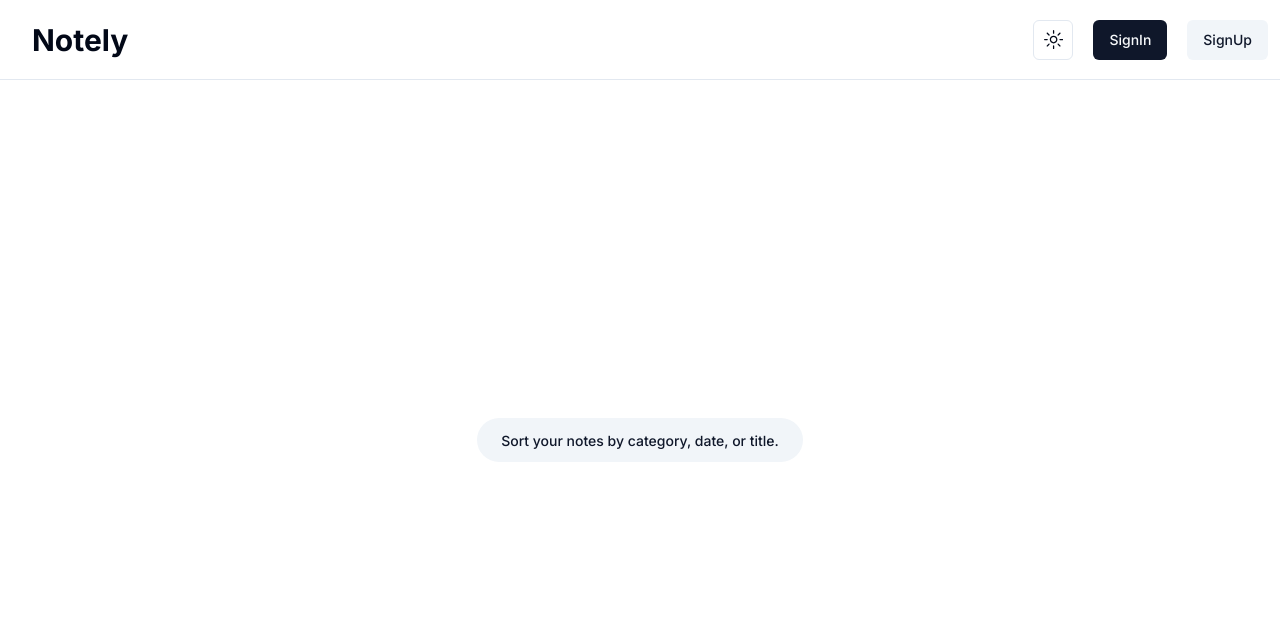
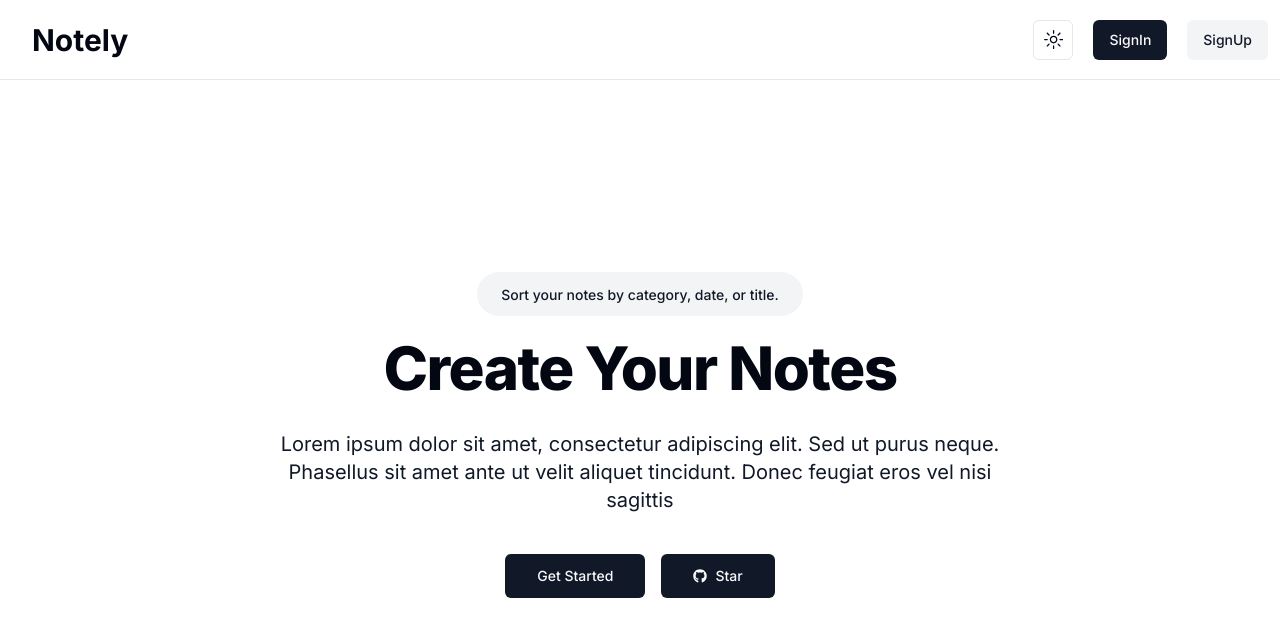
Before and after one commit to victorpreston/Notely, a Next.js app: page / in a window 1280 px wide. Shown: the top 636 px of the page. Built offline with nearby package versions, Linux system fonts and the light colour scheme; no server answers.

Commit message:
[v1]: Notely

```diff
--- a/app/globals.css
+++ b/app/globals.css
@@ -2,67 +2,53 @@
 @tailwind components;
 @tailwind utilities;
 
+
+
+
 @layer base {
   :root {
     --background: 0 0% 100%;
-    --foreground: 222.2 84% 4.9%;
-
+    --foreground: 224 71.4% 4.1%;
     --card: 0 0% 100%;
-    --card-foreground: 222.2 84% 4.9%;
-
+    --card-foreground: 224 71.4% 4.1%;
     --popover: 0 0% 100%;
-    --popover-foreground: 222.2 84% 4.9%;
-
-    --primary: 222.2 47.4% 11.2%;
-    --primary-foreground: 210 40% 98%;
-
-    --secondary: 210 40% 96.1%;
-    --secondary-foreground: 222.2 47.4% 11.2%;
-
-    --muted: 210 40% 96.1%;
-    --muted-foreground: 215.4 16.3% 46.9%;
-
-    --accent: 210 40% 96.1%;
-    --accent-foreground: 222.2 47.4% 11.2%;
-
+    --popover-foreground: 224 71.4% 4.1%;
+    --primary: 220.9 39.3% 11%;
+    --primary-foreground: 210 20% 98%;
+    --secondary: 220 14.3% 95.9%;
+    --secondary-foreground: 220.9 39.3% 11%;
+    --muted: 220 14.3% 95.9%;
+    --muted-foreground: 220 8.9% 46.1%;
+    --accent: 220 14.3% 95.9%;
+    --accent-foreground: 220.9 39.3% 11%;
     --destructive: 0 84.2% 60.2%;
-    --destructive-foreground: 210 40% 98%;
-
-    --border: 214.3 31.8% 91.4%;
-    --input: 214.3 31.8% 91.4%;
-    --ring: 222.2 84% 4.9%;
-
+    --destructive-foreground: 210 20% 98%;
+    --border: 220 13% 91%;
+    --input: 220 13% 91%;
+    --ring: 224 71.4% 4.1%;
     --radius: 0.5rem;
   }
 
   .dark {
-    --background: 222.2 84% 4.9%;
-    --foreground: 210 40% 98%;
-
-    --card: 222.2 84% 4.9%;
-    --card-foreground: 210 40% 98%;
-
-    --popover: 222.2 84% 4.9%;
-    --popover-foreground: 210 40% 98%;
-
-    --primary: 210 40% 98%;
-    --primary-foreground: 222.2 47.4% 11.2%;
-
-    --secondary: 217.2 32.6% 17.5%;
-    --secondary-foreground: 210 40% 98%;
-
-    --muted: 217.2 32.6% 17.5%;
-    --muted-foreground: 215 20.2% 65.1%;
-
-    --accent: 217.2 32.6% 17.5%;
-    --accent-foreground: 210 40% 98%;
-
+    --background: 224 71.4% 4.1%;
+    --foreground: 210 20% 98%;
+    --card: 224 71.4% 4.1%;
+    --card-foreground: 210 20% 98%;
+    --popover: 224 71.4% 4.1%;
+    --popover-foreground: 210 20% 98%;
+    --primary: 210 20% 98%;
+    --primary-foreground: 220.9 39.3% 11%;
+    --secondary: 215 27.9% 16.9%;
+    --secondary-foreground: 210 20% 98%;
+    --muted: 215 27.9% 16.9%;
+    --muted-foreground: 217.9 10.6% 64.9%;
+    --accent: 215 27.9% 16.9%;
+    --accent-foreground: 210 20% 98%;
     --destructive: 0 62.8% 30.6%;
-    --destructive-foreground: 210 40% 98%;
-
-    --border: 217.2 32.6% 17.5%;
-    --input: 217.2 32.6% 17.5%;
-    --ring: 212.7 26.8% 83.9%;
+    --destructive-foreground: 210 20% 98%;
+    --border: 215 27.9% 16.9%;
+    --input: 215 27.9% 16.9%;
+    --ring: 216 12.2% 83.9%;
   }
 }
 
--- a/app/page.tsx
+++ b/app/page.tsx
@@ -1,5 +1,9 @@
 import Image from "next/image";
 import { ThemeToggle } from "./components/Themetoggle";
+import { RegisterLink } from "@kinde-oss/kinde-auth-nextjs/components";
+import { Button } from "@/components/ui/button";
+import Link from 'next/link';
+import { FaGithub } from 'react-icons/fa';
 
 export default function Home() {
   return (
@@ -12,6 +16,27 @@ export default function Home() {
                 Sort your notes by category, date, or title.
               </span>
             </span>
+            <h1 className="mt-8 text-4xl font-extrabold tracking-tight lg:text-6xl">
+              Create Your Notes
+            </h1>
+            <p className="mx-w-xl mx-auto mt-8 text-base lg:text-xl text-secondary-foreground ">
+            Lorem ipsum dolor sit amet, consectetur adipiscing elit.
+            Sed ut purus neque. Phasellus sit amet ante ut velit aliquet tincidunt.
+            Donec feugiat eros vel nisi sagittis
+            </p>
+          </div>
+          <div className="flex justify-center max-w-sm mx-auto mt-10 space-x-4">
+          <RegisterLink>
+              <Button size="lg" className="w-full">
+                Get Started
+              </Button>
+            </RegisterLink>
+          <Link href="https://github.com/victorpreston/Notely" passHref>
+            <Button size="lg" className="w-full flex items-center justify-center">
+              <FaGithub className="mr-2" />
+              Star
+            </Button>
+          </Link>
           </div>
         </div>
 
--- a/package.json
+++ b/package.json
@@ -20,6 +20,7 @@
     "next-themes": "^0.2.1",
     "react": "^18",
     "react-dom": "^18",
+    "react-icons": "^5.0.1",
     "tailwind-merge": "^2.2.1",
     "tailwindcss-animate": "^1.0.7"
   },
```
Also changed, not shown: 1 other file (tests, documents, lock files or other folders).
